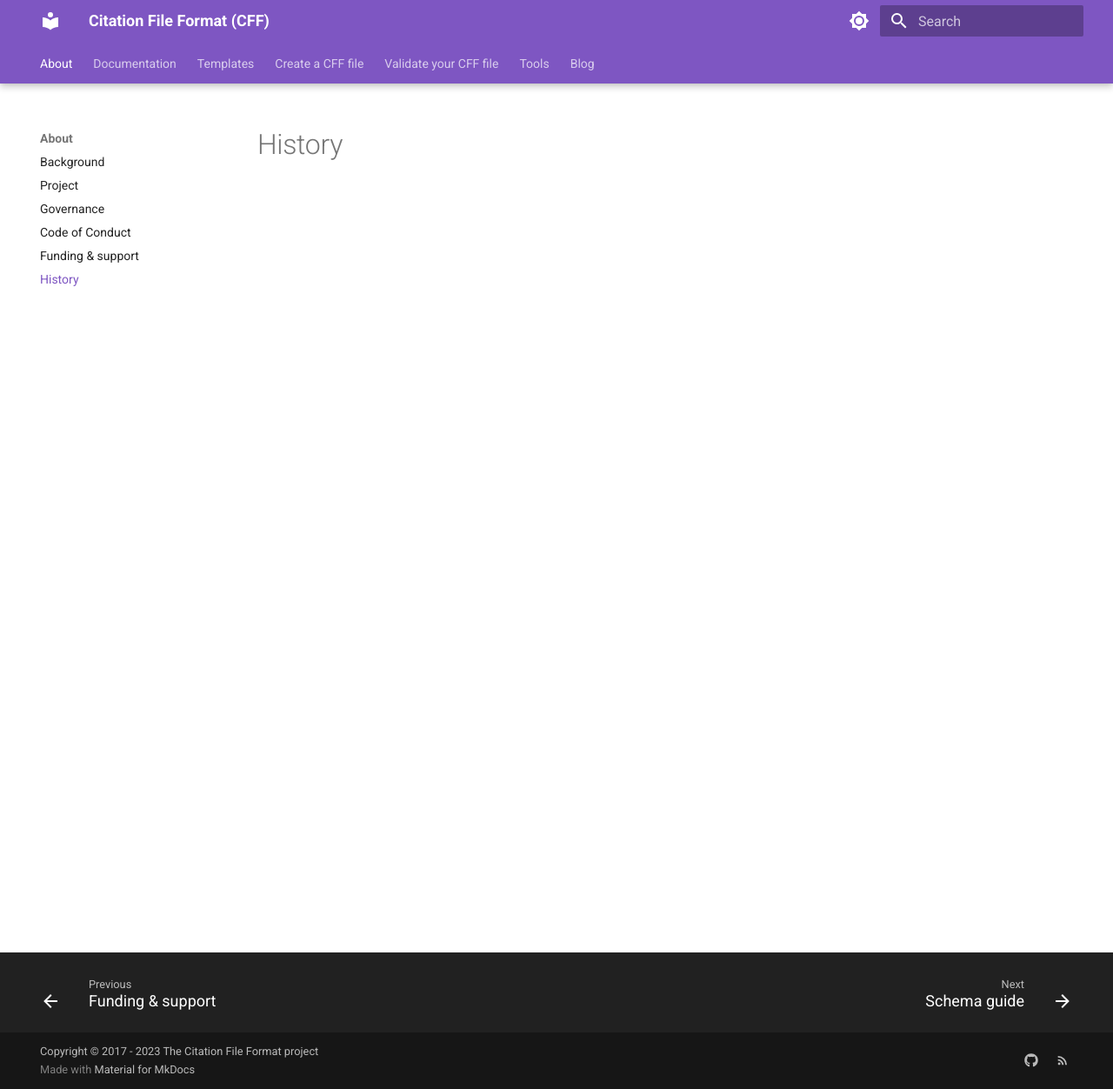
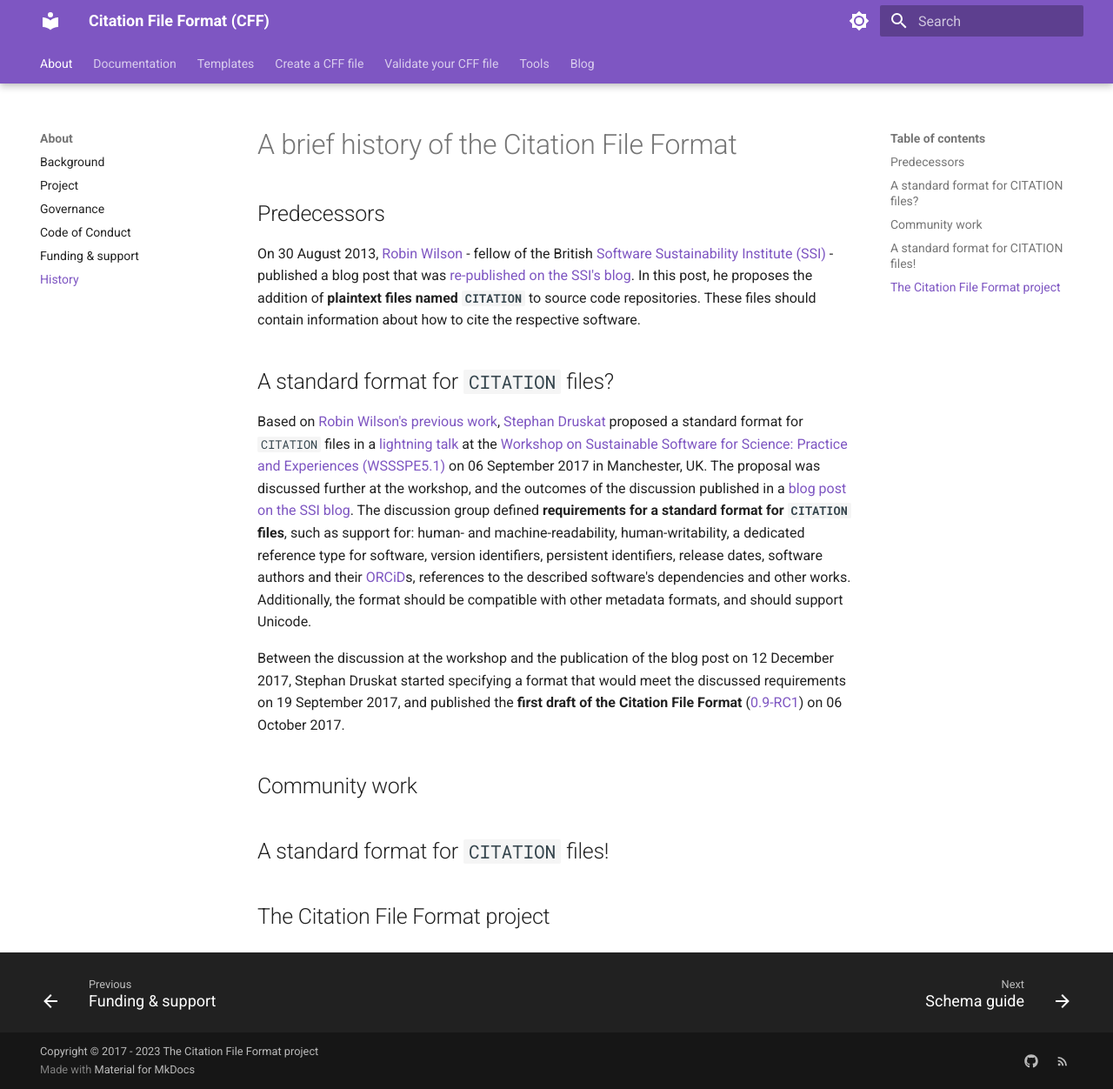
Before and after one commit to sdruskat/cffio, an MkDocs documentation site: the page built from docs/about/history.md, in a window 1280 px wide and 1252 px high. Shown: the whole window at 87% size. Built offline with MkDocs 1.6.1 and Material for MkDocs 9.7.7, drawn with Linux system fonts in a browser that asks for light colours.

Commit message:
Start drafting history

```diff
--- a/docs/about/history.md
+++ b/docs/about/history.md
@@ -1 +1,29 @@
-# History
+---
+authors:
+  - name: Stephan Druskat
+---
+
+# A brief history of the Citation File Format
+
+## Predecessors
+
+On 30 August 2013, [Robin Wilson](https://orcid.org/0000-0001-7352-8912) - fellow of the British [Software Sustainability Institute (SSI)](https://software.ac.uk) - published a blog post
+that was [re-published on the SSI's blog](https://web.archive.org/web/20231123110743/https://www.software.ac.uk/blog/encouraging-citation-software-introducing-citation-files).
+In this post, he proposes the addition of **plaintext files named `CITATION`** to source code repositories.
+These files should contain information about how to cite the respective software.
+
+## A standard format for `CITATION` files?
+
+Based on [Robin Wilson's previous work](#predecessors), [Stephan Druskat](https://orcid.org/0000-0003-4925-7248) proposed a
+standard format for `CITATION` files in a [lightning talk]((https://doi.org/10.6084/m9.figshare.3827058.v4)) at the [Workshop on Sustainable Software for Science: Practice and Experiences (WSSSPE5.1)](https://wssspe.researchcomputing.org.uk/wssspe5-1/)
+on 06 September 2017 in Manchester, UK.
+The proposal was discussed further at the workshop, and the outcomes of the discussion published in a [blog post on the SSI blog](https://web.archive.org/web/20231123113500/https://www.software.ac.uk/blog/standard-format-citation-files). The discussion group defined **requirements for a standard format for `CITATION` files**, such as support for: human- and machine-readability, human-writability, a dedicated reference type for software, version identifiers, persistent identifiers, release dates, software authors and their [ORCiD](https://orcid.org/)s, references to the described software's dependencies and other works. Additionally, the format should be compatible with other metadata formats, and should support Unicode.
+
+Between the discussion at the workshop and the publication of the blog post on 12 December 2017,
+Stephan Druskat started specifying a format that would meet the discussed requirements on 19 September 2017, and published the **first draft of the Citation File Format** ([0.9-RC1](https://doi.org/10.5281/zenodo.1003150)) on 06 October 2017.
+
+## Community work
+
+## A standard format for `CITATION` files!
+
+## The Citation File Format project
```
